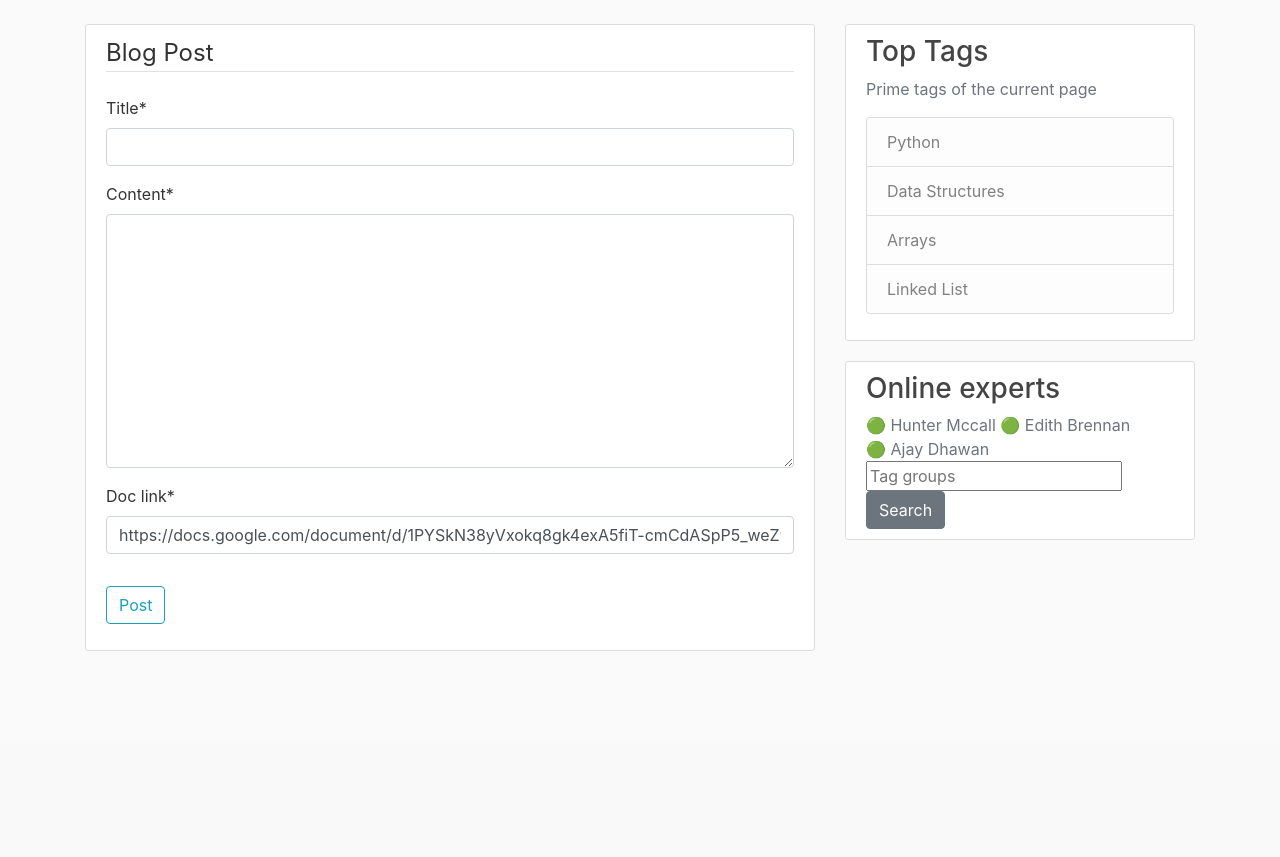
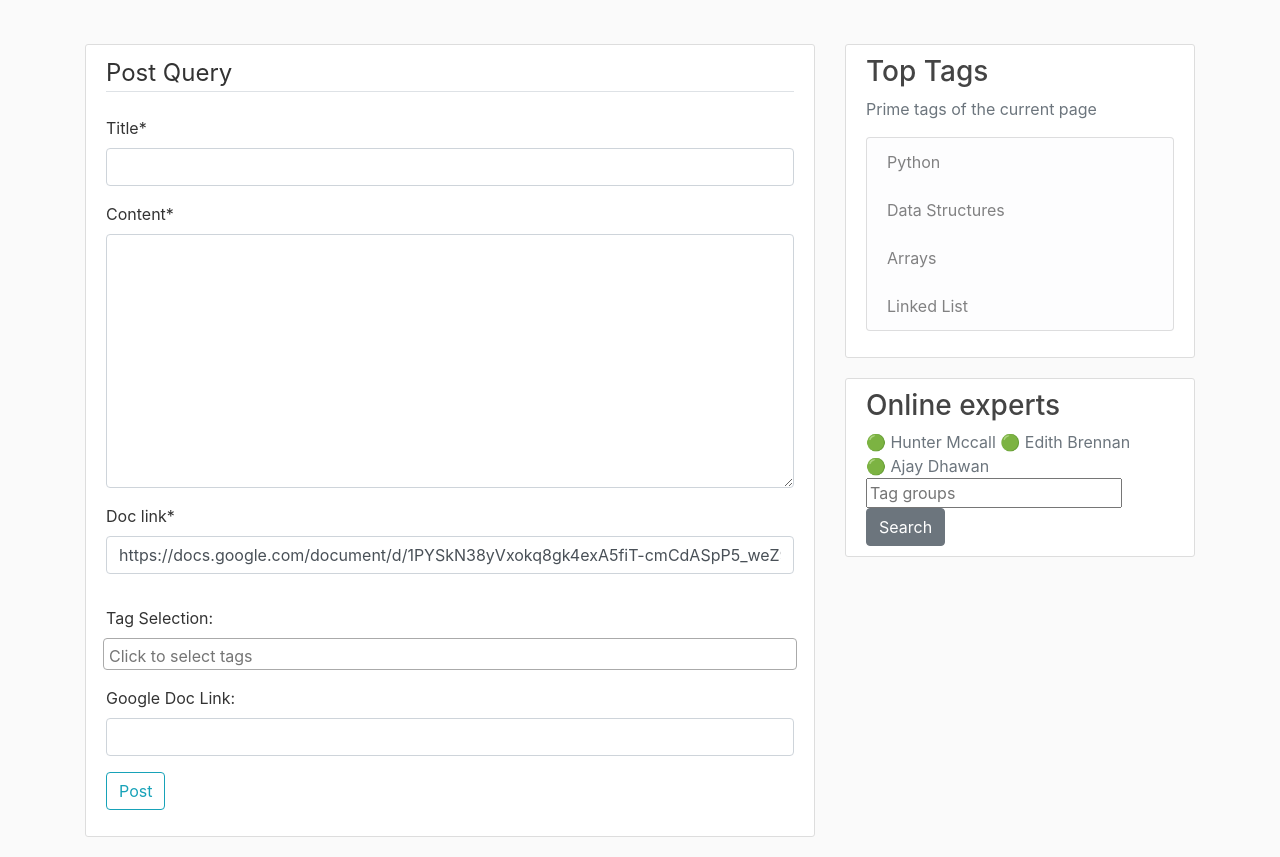
Before and after one commit to Rimshamaredia/Query_search_collaborator, a Django app: page /post/new/ in a window 1280 px wide. Shown: the part 56-913 px from the top of the page. Before the commit the page ends 707 px from the top, so only its background shows below. Run offline with Django 3.2, Linux system fonts and the light colour scheme; a user stored in the database is signed in; some libraries are stand-ins or nearby versions.

Commit message:
post query added tags dropdown, register form changes, post detail resolved button

```diff
--- a/blog/templates/blog/base.html
+++ b/blog/templates/blog/base.html
@@ -45,7 +45,7 @@
     </script>
 
 </head>
-<body></body>
+<body style="padding-top: 20px;"></body>
     <header class="site-header">
       <nav class="navbar navbar-expand-md navbar-dark bg-dark fixed-top">
         <div class="container">
--- a/blog/templates/blog/post_form.html
+++ b/blog/templates/blog/post_form.html
@@ -1,16 +1,94 @@
+<head>
+    <link rel="stylesheet" href="https://cdn.jsdelivr.net/npm/bootstrap@5.1.3/dist/css/bootstrap.min.css" />
+    <link rel="stylesheet" href="https://cdn.jsdelivr.net/npm/select2@4.1.0-rc.0/dist/css/select2.min.css" />
+    <link rel="stylesheet" href="https://cdn.jsdelivr.net/npm/select2-bootstrap-5-theme@1.3.0/dist/select2-bootstrap-5-theme.min.css" />
+    <!-- Or for RTL support -->
+    <link rel="stylesheet" href="https://cdn.jsdelivr.net/npm/select2-bootstrap-5-theme@1.3.0/dist/select2-bootstrap-5-theme.rtl.min.css" />
+
+    <!-- Scripts -->
+    <script src="https://cdn.jsdelivr.net/npm/jquery@3.5.0/dist/jquery.slim.min.js"></script>
+    <script src="https://cdn.jsdelivr.net/npm/bootstrap@5.1.3/dist/js/bootstrap.bundle.min.js"></script>
+    <script src="https://cdn.jsdelivr.net/npm/select2@4.1.0-rc.0/dist/js/select2.min.js"></script>
+
+    </head>
     {% extends "blog/base.html" %}
     {% load crispy_forms_tags %}
     {% block content %}
     <div class="content-section">
             <form method="POST">
                 {% csrf_token %}
+
                 <fieldset class="form-group">
-                <legend class="border-bottom mb-4">Blog Post</legend>
+                    <legend class="border-bottom mb-4">Post Query</legend>
                     {{ form|crispy }}
                 </fieldset>
+                <label for="tag-select">Tag Selection:</label>
+                <div class="form-group">
+                    <div class="row justify-content-left">
+
+                        <select class="js-select2" multiple="multiple">
+                            <option value="1"></option>
+                          <option value="2">Java</option>
+                          <option value="3">Django</option>
+                          <option value="4">Flask</option>
+                          <option value="5">APIs</option>
+                          <option value="6">Linked List</option>
+                          <option value="7">Arrays</option>
+                          <option value="8">Python</option>
+                          <option value="9">Data Structures</option>
+                          <option value="10">Algorithm</option>
+                        </select>
+                    </div>
+                </div>
+                <div class="form-group">
+                    <label for="email">Google Doc Link:</label>
+                    <input type="url" class="form-control" name="gd_link" id="gd_link">
+                </div>
                 <div class="form-group">
                     <button class="btn btn-outline-info" type="submit">Post</button>
                 </div>
             </form>
         </div>
+
+
+        <script src="https://cdnjs.cloudflare.com/ajax/libs/jquery/3.6.1/jquery.min.js"></script>
+        <script src="https://cdnjs.cloudflare.com/ajax/libs/popper.js/2.9.2/umd/popper.min.js"></script>
+          <script src="https://code.jquery.com/jquery-3.3.1.slim.min.js" integrity="sha384-q8i/X+965DzO0rT7abK41JStQIAqVgRVzpbzo5smXKp4YfRvH+8abtTE1Pi6jizo" crossorigin="anonymous"></script>
+        <script src="https://cdn.jsdelivr.net/npm/popper.js@1.14.7/dist/umd/popper.min.js" integrity="sha384-UO2eT0CpHqdSJQ6hJty5KVphtPhzWj9WO1clHTMGa3JDZwrnQq4sF86dIHNDz0W1" crossorigin="anonymous"></script>
+        <script src="https://cdn.jsdelivr.net/npm/bootstrap@4.3.1/dist/js/bootstrap.min.js" integrity="sha384-JjSmVgyd0p3pXB1rRibZUAYoIIy6OrQ6VrjIEaFf/nJGzIxFDsf4x0xIM+B07jRM" crossorigin="anonymous"></script>
+          <script src="https://cdnjs.cloudflare.com/ajax/libs/select2/4.0.4/js/select2.min.js"></script>
+
+          <script type="text/javascript" src="https://cdnjs.cloudflare.com/ajax/libs/moment.js/2.9.0/moment.min.js"></script>
+          <script>
+              (function($) {
+
+            "use strict";
+            $(".js-select2").select2({
+                    closeOnSelect : false,
+                    placeholder : "Click to select tags",
+                    allowHtml: true,
+                    allowClear: true,
+                    tags: true
+                });
+
+            $('.icons_select2').select2({
+                width: "100%",
+                templateSelection: iformat,
+                templateResult: iformat,
+                allowHtml: true,
+                placeholder: "Click to select tags",
+                dropdownParent: $( '.select-icon' ),
+                allowClear: true,
+                multiple: false
+            });
+
+
+            function iformat(icon, badge,) {
+                var originalOption = icon.element;
+                var originalOptionBadge = $(originalOption).data('badge');
+                return $('<span><i class="fa ' + $(originalOption).data('icon') + '"></i> ' + icon.text + '<span class="badge">' + originalOptionBadge + '</span></span>');
+            }
+
+            })(jQuery);
+          </script>
     {% endblock content %}
```
Also changed, not shown: users/templates/users/register.html (+7 -7 lines). Lines whose indentation alone changed are shown as unchanged.
